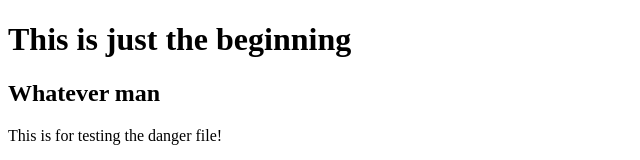
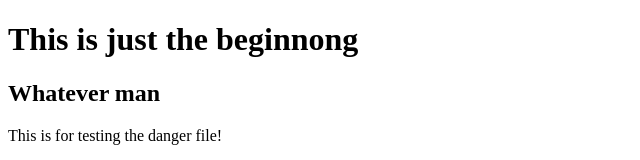
Before and after one commit to malcolm-mclean/react-boilerplate, a React app: page / in a window 1280 px wide. Shown: the top 160 px of the page, without its empty margins (0-640 px from the left). Built offline with nearby package versions, Linux system fonts and the light colour scheme.

Commit message:
Update test component to check bundle reporting

```diff
--- a/src/App/App.tsx
+++ b/src/App/App.tsx
@@ -4,7 +4,7 @@ import Whatever from './Whatever';
 const App = () => {
 	return (
 		<>
-			<h1 data-test="app">This is just the beginning</h1>
+			<h1 data-test="app">This is just the beginnong</h1>
 			<Whatever />
 		</>
 	);
```
